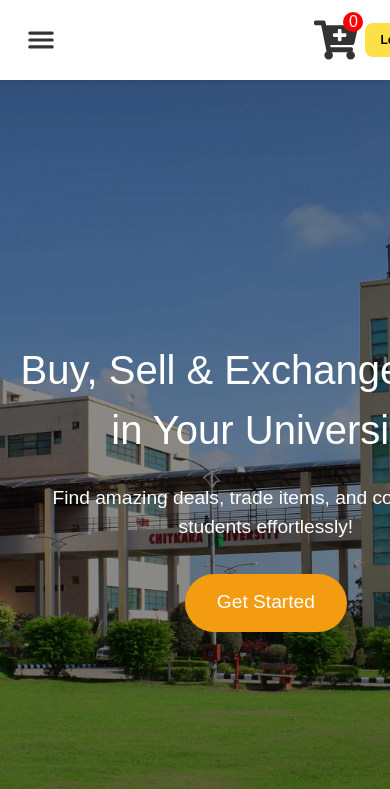
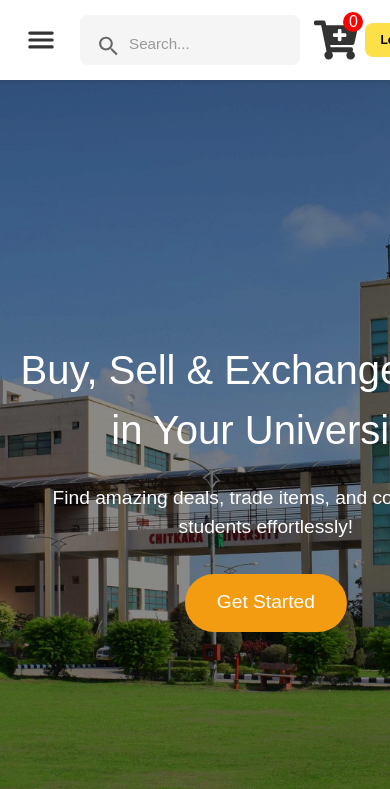
Before and after one commit to jatinpathania/College-Cart, a React (Vite) app in the folder Frontend/College_Cart/: page / in a window 390 px wide. Shown: the top 789 px of the page. Built offline with nearby package versions, Linux system fonts and the light colour scheme; no server answers.

Commit message:
removed search bar from homepage and added middle header which stays even when opened formobile devices

```diff
--- a/Frontend/College_Cart/src/Components/Home/Home.jsx
+++ b/Frontend/College_Cart/src/Components/Home/Home.jsx
@@ -21,7 +21,7 @@ const Home = () => {
     <>
 
       <div className="home-container">
-      <div className="stickyHeader"><Header hideSearch /></div>
+      <div className="stickyHeader"><Header showSearch={false} showMiddleHeader={true} isProductsPage={false}/></div>
         <section className="hero">
           <div className="hero-content">
             <h1>Buy, Sell & Exchange Items in Your University</h1>
--- a/Frontend/College_Cart/src/Components/Home/home.css
+++ b/Frontend/College_Cart/src/Components/Home/home.css
@@ -207,6 +207,10 @@
     width: 63vh;
   }
 
+  .home-container .searchContainer{
+    display: none !important;
+  }
+
   .hero p {
     font-size: 1.2rem;
   }
```
